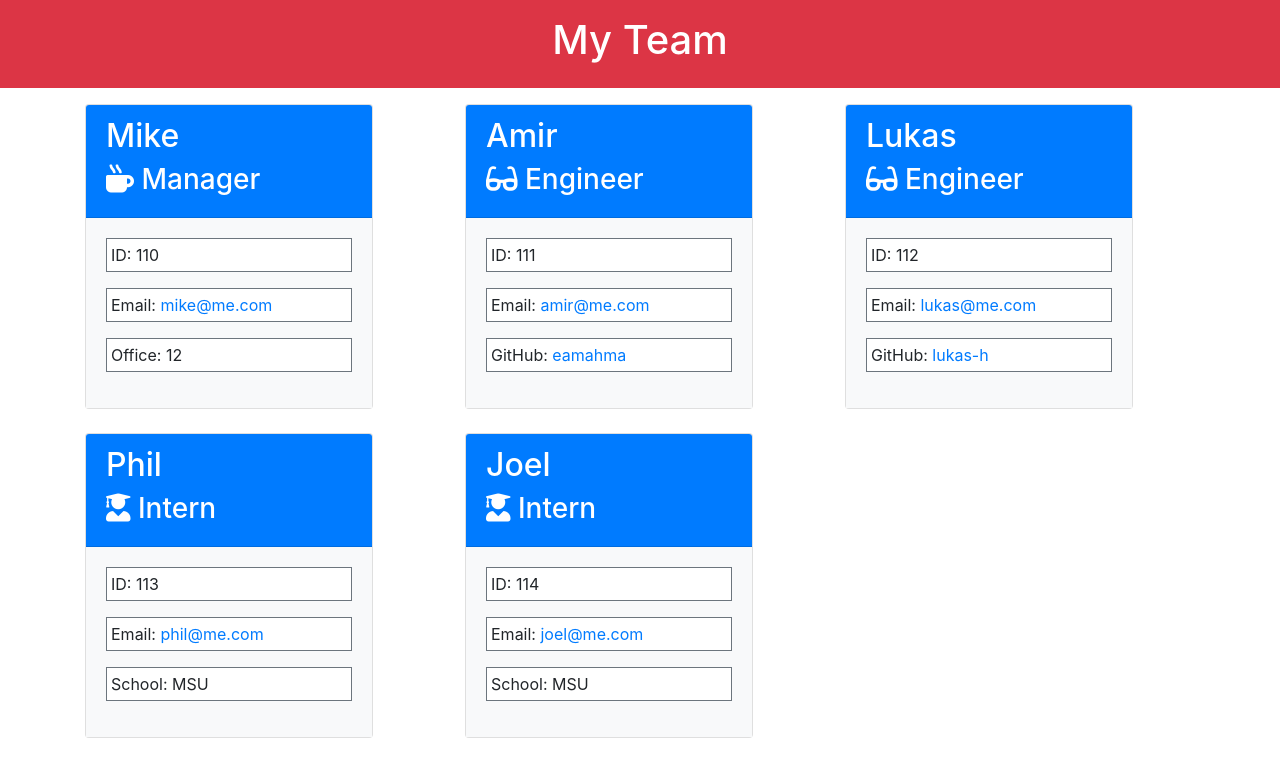
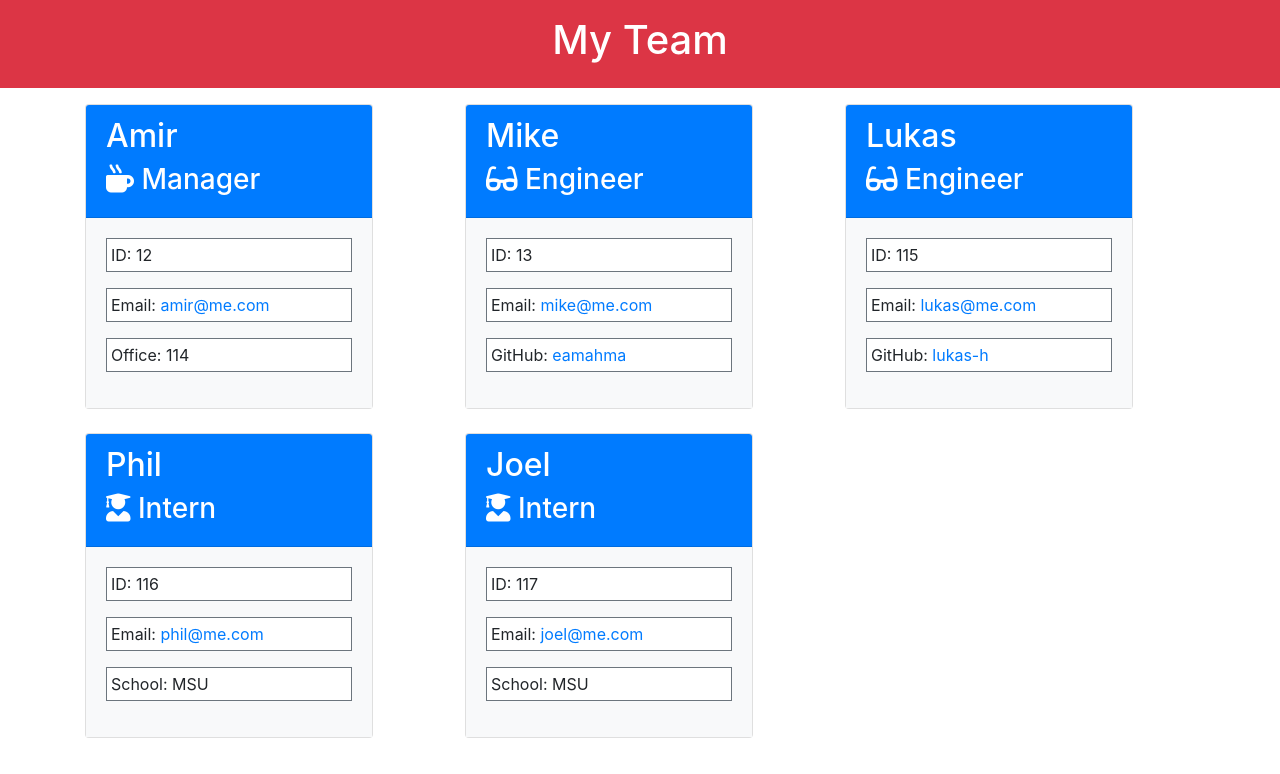
Before and after one commit to eamahma/Team-Profile-Generator, a website: page dist/index.html in a window 1280 px wide. Drawn offline with nearby package versions, Linux system fonts and the light colour scheme.

```diff
--- a/dist/index.html
+++ b/dist/index.html
@@ -24,13 +24,13 @@
         <div class="col-md-4">
         <div class="card mb-4" style="width: 18rem;">
             <div class="card-header bg-primary text-white">
-                <h2>Mike</h2>
+                <h2>Amir</h2>
                 <h3><i class="fas fa-mug-hot"></i>  Manager</h3>
             </div>
             <div class="card-body bg-light">
-                <p class="border border-secondary bg-white p-1">ID: 110</p>
-                <p class="border border-secondary bg-white p-1">Email: <a href="mailto:mike@me.com">mike@me.com</a></p>
-                <p class="border border-secondary bg-white p-1">Office: 12</p>
+                <p class="border border-secondary bg-white p-1">ID: 12</p>
+                <p class="border border-secondary bg-white p-1">Email: <a href="mailto:amir@me.com">amir@me.com</a></p>
+                <p class="border border-secondary bg-white p-1">Office: 114</p>
             </div>
         </div>
         </div>
@@ -38,12 +38,12 @@
         <div class="col-md-4">
           <div class="card md-4" style="width: 18rem;">
             <div class="card-header bg-primary text-white">
-              <h2>Amir</h2>
+              <h2>Mike</h2>
                <h3><i class="fas fa-glasses"></i>  Engineer</h3>
             </div>
             <div class="card-body bg-light">
-              <p class="border border-secondary bg-white p-1">ID: 111</p>
-              <p class="border border-secondary bg-white p-1">Email: <a href="mailto:amir@me.com">amir@me.com</a></p>
+              <p class="border border-secondary bg-white p-1">ID: 13</p>
+              <p class="border border-secondary bg-white p-1">Email: <a href="mailto:mike@me.com">mike@me.com</a></p>
               <p class="border border-secondary bg-white p-1">GitHub: <a href="https://github.com/eamahma" target="_blank">eamahma</a></p>
             </div>
           </div>
@@ -56,7 +56,7 @@
                <h3><i class="fas fa-glasses"></i>  Engineer</h3>
             </div>
             <div class="card-body bg-light">
-              <p class="border border-secondary bg-white p-1">ID: 112</p>
+              <p class="border border-secondary bg-white p-1">ID: 115</p>
               <p class="border border-secondary bg-white p-1">Email: <a href="mailto:lukas@me.com">lukas@me.com</a></p>
               <p class="border border-secondary bg-white p-1">GitHub: <a href="https://github.com/lukas-h" target="_blank">lukas-h</a></p>
             </div>
@@ -70,7 +70,7 @@
               <h3><i class="fas fa-user-graduate"></i>  Intern</h3>
             </div>
             <div class="card-body bg-light">
-              <p class="border border-secondary bg-white p-1">ID: 113</p>
+              <p class="border border-secondary bg-white p-1">ID: 116</p>
               <p class="border border-secondary bg-white p-1">Email: <a href="mailto:phil@me.com">phil@me.com</a></p>
               <p class="border border-secondary bg-white p-1">School: MSU</p>
             </div>
@@ -84,7 +84,7 @@
               <h3><i class="fas fa-user-graduate"></i>  Intern</h3>
             </div>
             <div class="card-body bg-light">
-              <p class="border border-secondary bg-white p-1">ID: 114</p>
+              <p class="border border-secondary bg-white p-1">ID: 117</p>
               <p class="border border-secondary bg-white p-1">Email: <a href="mailto:joel@me.com">joel@me.com</a></p>
               <p class="border border-secondary bg-white p-1">School: MSU</p>
             </div>
```
Also changed, not shown: README.md.
